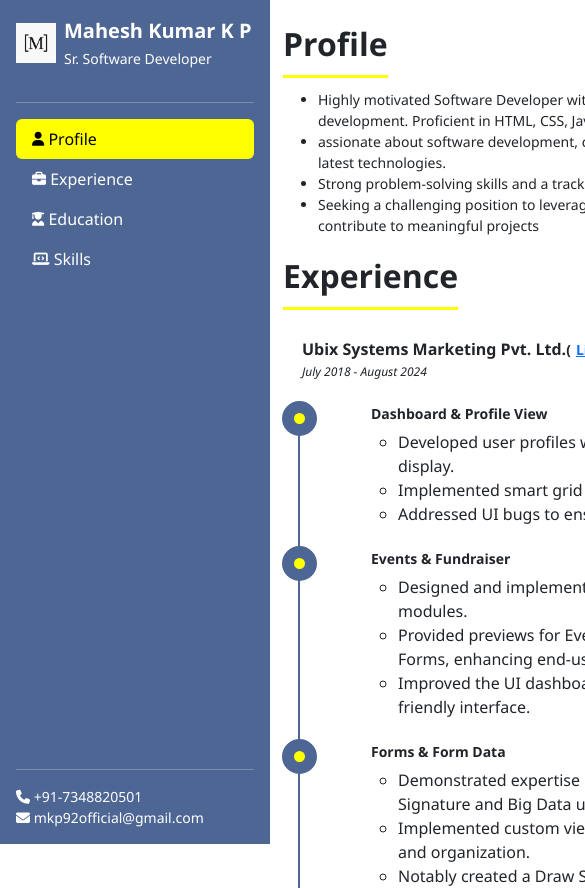
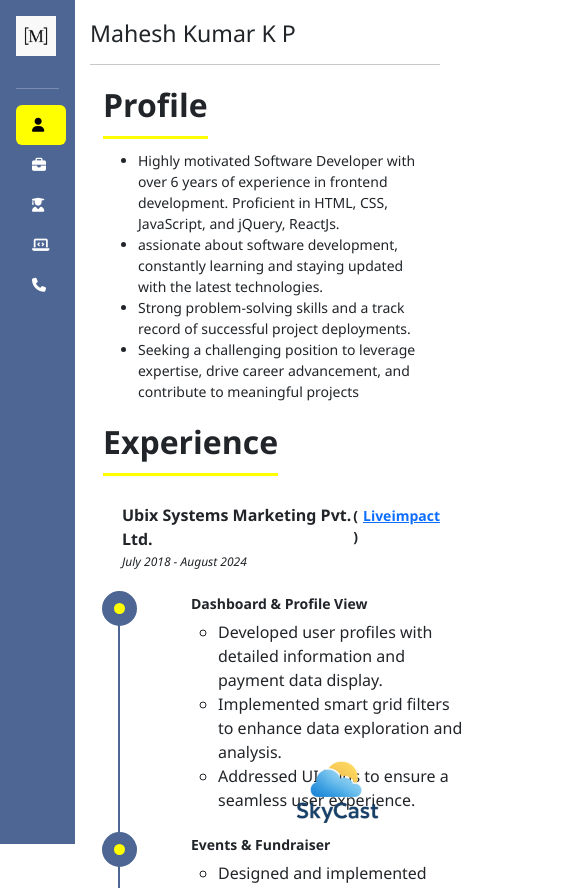
Before and after one commit to Maheshkp-92/resume-website, a React (Create React App) app: page / in a window 390 px wide. Shown: the top 888 px of the page, 585 px wide, since content can reach past the window. Built offline with nearby package versions, Linux system fonts and the light colour scheme; no server answers.

Commit message:
Updated to mobile version

```diff
--- a/src/App.css
+++ b/src/App.css
@@ -1,38 +1,13 @@
-.App {
-  text-align: center;
+.main-content{
+  margin-left: 260px;
+  padding: 20px;
+  width: 65% ;
 }
 
-.App-logo {
-  height: 40vmin;
-  pointer-events: none;
-}
-
-@media (prefers-reduced-motion: no-preference) {
-  .App-logo {
-    animation: App-logo-spin infinite 20s linear;
+@media (max-width: 768px) {
+  .main-content{
+    margin-left: 70px;
+    padding: 20px;
+    width: 100%;
   }
 }
-
-.App-header {
-  background-color: #282c34;
-  min-height: 100vh;
-  display: flex;
-  flex-direction: column;
-  align-items: center;
-  justify-content: center;
-  font-size: calc(10px + 2vmin);
-  color: white;
-}
-
-.App-link {
-  color: #61dafb;
-}
-
-@keyframes App-logo-spin {
-  from {
-    transform: rotate(0deg);
-  }
-  to {
-    transform: rotate(360deg);
-  }
-}
--- a/src/App.js
+++ b/src/App.js
@@ -5,6 +5,7 @@ import Experience from './JS/Experience';
 import Education from './JS/Education';
 import Skills from './JS/Skills';
 import WeatherForcast from './JS/WeatherForcast/JS/WeatherForcast';
+import Contact from './JS/Contact';
 
 function App() {
   return (
@@ -12,11 +13,12 @@ function App() {
       <div className='col-md-12'>
         <div className="d-flex">
           <SideNav />
-          <div className="flex-grow-1" style={{ marginLeft: '250px', padding: '20px' }}>
+          <div className="main-content">
             <div id='profile'><Profile /></div>
             <div id='experience'><Experience /></div>
             <div id='education'><Education /></div>
             <div id='skills'><Skills/></div>
+            <div id='contact'><Contact/></div>
             <WeatherForcast/>
           </div>
         </div>
--- /dev/null
+++ b/src/JS/Contact.js
@@ -0,0 +1,20 @@
+import React from 'react'
+const Contact = () => {
+    return(
+        <div className='row onlyMobileView'>
+            <div className='col-md-12 col-lg-12 col-xs-12'>
+                <div className='divContainer'><span className='sub-heading'>Contact Details</span></div>
+                    <div className="row">
+                        <div className="col-md-12 col-lg-12 col-xs-12">
+                            <div className='d-flex flex-column ml1_5rem mt-4'>
+                                <small className='phone'><i className='fa fa-phone fa-small'></i> +91-7348820501</small>
+                                <small className='email'><i className='fa fa-envelope fa-small'></i> mkp92official@gmail.com</small>
+                            </div>
+                        </div>
+                    </div>
+            </div>
+        </div>
+    );
+}
+
+export default Contact
--- a/src/JS/Experience.js
+++ b/src/JS/Experience.js
@@ -85,7 +85,8 @@ const Experience = () =>{
                                         <li>Integrated OpenWeatherMap API to fetch real-time weather data for searched locations.</li>
                                         <li>Utilized Axios for API requests and Bootstrap for a clean, mobile-friendly UI.</li>
                                         <li>Demonstrated skills in API integration, state management, and frontend architecture.</li>
-                                        <li>SkyCast is directly integrated into this resume website (top-right corner) as a live widget, showcasing real-time weather data using <strong>ReactJS</strong>, <strong>Axios</strong>, and <strong>OpenWeatherMap API</strong>.</li>
+                                        <li>SkyCast is seamlessly integrated into this resume website as a live weather widget, built using ReactJS, Axios, and the OpenWeatherMap API.</li>
+                                        <li>In desktop view, the forecast is displayed directly. In mobile view, a SkyCast logo appears at the bottom-right corner — tapping it reveals the full weather forecast.</li>
                                     </ul>
                                 </div>
                             </div>
--- a/src/JS/Profile.js
+++ b/src/JS/Profile.js
@@ -3,6 +3,14 @@ const Home = () => {
     return(
         <div className='row'>
             <div className='col-md-12 col-lg-12 col-xs-12'>
+                <div className='row onlyMobileView'>
+                    <div className='col-md-12 col-lg-12'>
+                        <h3>Mahesh Kumar K P</h3>
+                        <hr></hr>
+                    </div>
+                </div>
+                <div className='row'>
+                    <div className='col-md-12 col-lg-12'>
                     <div className='divContainer'><span className='sub-heading'>Profile</span></div>
                         <ul className='profileUl'>
                             <li> Highly motivated Software Developer with over 6 years of experience in frontend development. Proficient in HTML, CSS, JavaScript, and jQuery, ReactJs. </li>
@@ -10,7 +18,8 @@ const Home = () => {
                             <li> Strong problem-solving skills and a track record of successful project deployments.  </li>
                             <li> Seeking a challenging position to leverage expertise, drive career advancement, and contribute to meaningful projects  </li>
                         </ul>
-
+                    </div>
+                </div>
             </div>
         </div>
     );
--- a/src/JS/SideNavBar.js
+++ b/src/JS/SideNavBar.js
@@ -10,35 +10,38 @@ const SideNav = () => {
        $('.'+section).addClass('active')
       }
     return (
-      <div className="d-flex flex-column flex-shrink-0 p-3 bg-light side-nav bg-nav-color" style={{ width: '270px', height: '100vh', position: 'fixed' }}>
+      <div className="d-flex flex-column flex-shrink-0 p-3 bg-light side-nav bg-nav-color">
         <a href="/" className="d-flex align-items-center mb-3 mb-md-0 me-md-auto text-decoration-none">
-          <img src="./Resume_logo.png" alt="M Logo" width="40" height="40" className="me-2" />
+          <img src="./Resume_logo.png" data-bs-toggle="tooltip" title="Mahesh Kumar K P" alt="M Logo" width="40" height="40" className="me-2" />
           <div className='row'>
-                <div className='col-md-12 col-lg-12'>
+                <div className='col-md-12 col-lg-12 displayName'>
                     <span className="fs-5 fw-semibold">Mahesh Kumar K P</span>
-                    <small> Sr. Software Developer</small>
+                    <small> Frontend Developer</small>
                 </div>
             </div>
         </a>
         <hr />
         <ul className="nav nav-pills flex-column mb-auto">
-          <li className="nav-item">
-            <a href="#profile" onClick={() => handleNavClick('profile')} className="nav-link profile active"><i className="fa-solid fa-user fa-sm"></i> Profile</a>
+          <li className="nav-item" data-bs-toggle="tooltip" title="Profile">
+            <a href="#profile" onClick={() => handleNavClick('profile')} className="nav-link profile active"><i className="fa-solid fa-user fa-sm"></i> <span className='nav-text'> Profile</span></a>
           </li>
-          <li>
-            <a href="#experience" onClick={() => handleNavClick('experience')} className="nav-link experience text-dark"><i className="fa-solid fa-briefcase fa-sm"></i> Experience</a>
+          <li data-bs-toggle="tooltip" title="Experience">
+            <a href="#experience" onClick={() => handleNavClick('experience')} className="nav-link experience text-dark"><i className="fa-solid fa-briefcase fa-sm"></i> <span className='nav-text'>Experience</span></a>
           </li>
-          <li>
-            <a href="#education" onClick={() => handleNavClick('education')} className="nav-link education text-dark"><i className="fa-solid fa-user-graduate fa-sm"></i> Education</a>
+          <li data-bs-toggle="tooltip" title="Education">
+            <a href="#education" onClick={() => handleNavClick('education')} className="nav-link education text-dark"><i className="fa-solid fa-user-graduate fa-sm"></i> <span className='nav-text'>Education</span></a>
           </li>
-          <li>
-            <a href="#skills" onClick={() => handleNavClick('skills')} className="nav-link skills text-dark"><i className="fa-solid fa-laptop-code fa-sm"></i> Skills</a>
+          <li data-bs-toggle="tooltip" title="Skills">
+            <a href="#skills" onClick={() => handleNavClick('skills')} className="nav-link skills text-dark"><i className="fa-solid fa-laptop-code fa-sm"></i> <span className='nav-text'>Skills</span></a>
+          </li>
+          <li className='onlyMobileView' data-bs-toggle="tooltip" title="Contact Details">
+            <a href="#contact" onClick={() => handleNavClick('contact')} className="nav-link contact text-dark"><i className="fa-solid fa-phone fa-sm"></i> <span className='nav-text'>Contact</span></a>
           </li>
         </ul>
 
-        <div className="mt-auto">
+        <div className="mt-auto onlyDesktopView">
           <div className="row">
-            <div className="col-12">
+            <div className="col-md-12">
               <hr/>
                 <div className='d-flex flex-column textWhite'>
                   <small className="text-muted textWhite"><i className='fa fa-phone fa-small'></i> +91-7348820501</small>
--- a/src/JS/WeatherForcast/CSS/Weather.css
+++ b/src/JS/WeatherForcast/CSS/Weather.css
@@ -103,3 +103,51 @@
   .modal-backdrop {
     z-index: 899;
   }
+
+  @media (max-width: 768px) {
+    .wfContainer {
+        top: auto;           /* Remove the top positioning */
+        bottom: 10vh;        /* Distance from the bottom */
+    }
+    .weather-card {
+      opacity: 1;
+    }
+}
+
+.icon-container{
+  position: fixed;
+  bottom: 20px;
+  right: 10px;
+}
+
+.icon-container img{
+  width: 10vh;
+  height: auto;
+}
+
+/* Show forecast container only on desktop */
+.forecastFullView {
+  display: block;
+}
+
+/* Hide forecast container on mobile unless toggled */
+@media (max-width: 767px) {
+  .forecastFullView {
+    display: none;
+  }
+  .forecastFullView.show {
+    display: block;
+  }
+}
+
+/* Hide icon by default */
+.icon-container {
+  display: none;
+}
+
+/* Show icon only on mobile */
+@media (max-width: 767px) {
+  .icon-container.mobile-only {
+    display: block;
+  }
+}
--- a/src/JS/WeatherForcast/JS/WeatherForcast.js
+++ b/src/JS/WeatherForcast/JS/WeatherForcast.js
@@ -104,9 +104,17 @@ const WeatherForcast = ()=>{
             const sign = hours >= 0 ? '+' : '-';
             return `UTC${sign}${Math.abs(hours).toString().padStart(2, '0')}:${minutes === 0 ? '00' : '30'}`;
           };
+          const [showForecast, setShowForecast] = useState(false);
+          const handleForecastDispaly = ()=>{
+            if (window.innerWidth < 768) {
+              setShowForecast(prev => !prev);
+            }
+          }
     return(
         <div className="wfContainer">
-                <div className="row wfContainer" >
+          {/* -- Desktop View--*/}
+                <div className={`forecastFullView ${showForecast ? 'show' : 'hide'}`}>
+                  <div className="row" >
                   <div className="col-md-12 col-lg-12 col-xs-12">
                       <div className="outer-layer d-none">
                         <h2>Weather</h2>
@@ -182,6 +190,17 @@ const WeatherForcast = ()=>{
                   </div>
               </div>
             </div>
+            {/*-- Mobile View--*/}
+            <div className='forecastMobileView'>
+                <div className='row'>
+                    <div className='col-md-12'>
+                      <div className='icon-container mobile-only'>
+                            <img className='img img-resposive' src='/skycast_icon.png' alt="icon" onClick={handleForecastDispaly}></img>
+                      </div>
+                    </div>
+                </div>
+            </div>
+        </div>
     );
 }
 
--- a/src/css/Module.css
+++ b/src/css/Module.css
@@ -133,3 +133,38 @@ ul.timeline-container:before {
 .timeline.row{
     margin-top: .75rem;
 }
+.nav-text{
+    margin-left: 5px;
+}
+.onlyMobileView{
+    display: none;
+}
+.onlyDesktopView{
+    display: block;
+}
+.side-nav {
+    width: 270px !important;
+    height: 100vh;
+    position: fixed;
+}
+@media (max-width: 768px) {
+    .nav-text {
+      display: none; /* Hide the text on mobile */
+    }
+    .nav-link i {
+      margin-right: 0; /* Remove margin between icon and text */
+    }
+    .side-nav {
+      width: 75px !important;
+      height: 100%;
+    }
+    .displayName{
+        display: none;
+    }
+    .onlyMobileView{
+        display: block;
+    }
+    .onlyDesktopView{
+        display: none;
+    }
+  }
--- a/src/css/Something.css
+++ /dev/null
@@ -1,36 +0,0 @@
-.timeline-container {
-    position: relative;
-    margin: 30px 0;
-    padding-left: 0;
-    list-style: none;
-  }
-
-  .timeline-container::before {
-    content: '';
-    position: absolute;
-    top: 0;
-    left: 18px; /* aligns with center of dot */
-    width: 2px;
-    height: 100%;
-    background-color: #4D6694; /* vertical line */
-    z-index: 0;
-  }
-
-  .timeline {
-    position: relative;
-    padding-left: 40px; /* space for the dot and line */
-    margin-bottom: 40px;
-  }
-
-  .timeline::before {
-    content: '';
-    position: absolute;
-    top: 0;
-    left: 10px; /* center aligned with the line */
-    width: 20px;
-    height: 20px;
-    background-color: #f9d423; /* yellow dot */
-    border: 5px solid #4D6694;
-    border-radius: 50%;
-    z-index: 1;
-  }
```
Also changed, not shown: public/index.html (+9 -0 lines), public/skycast_icon.png (added). Lines whose indentation alone changed are shown as unchanged.
